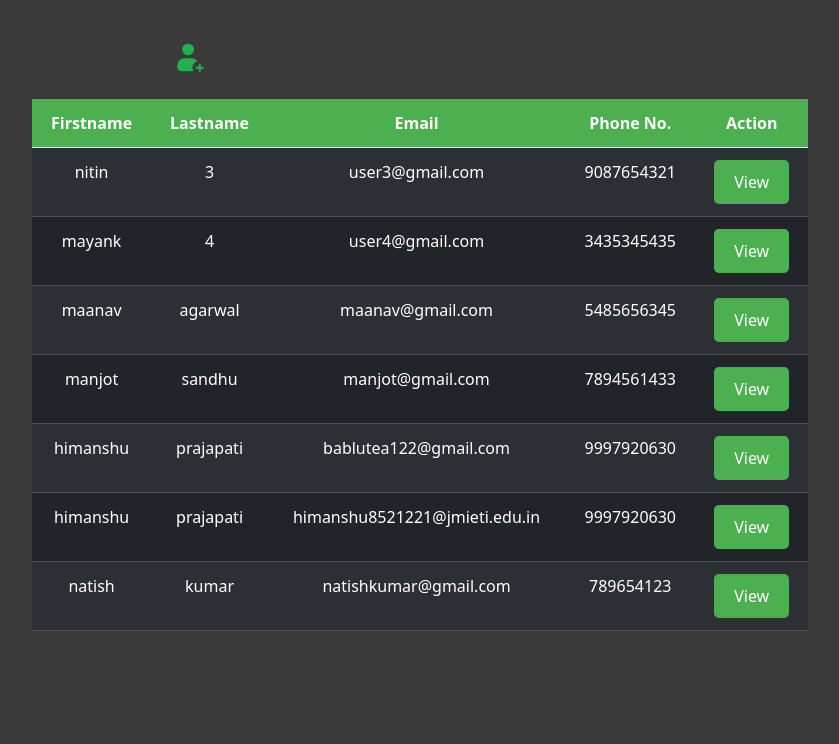
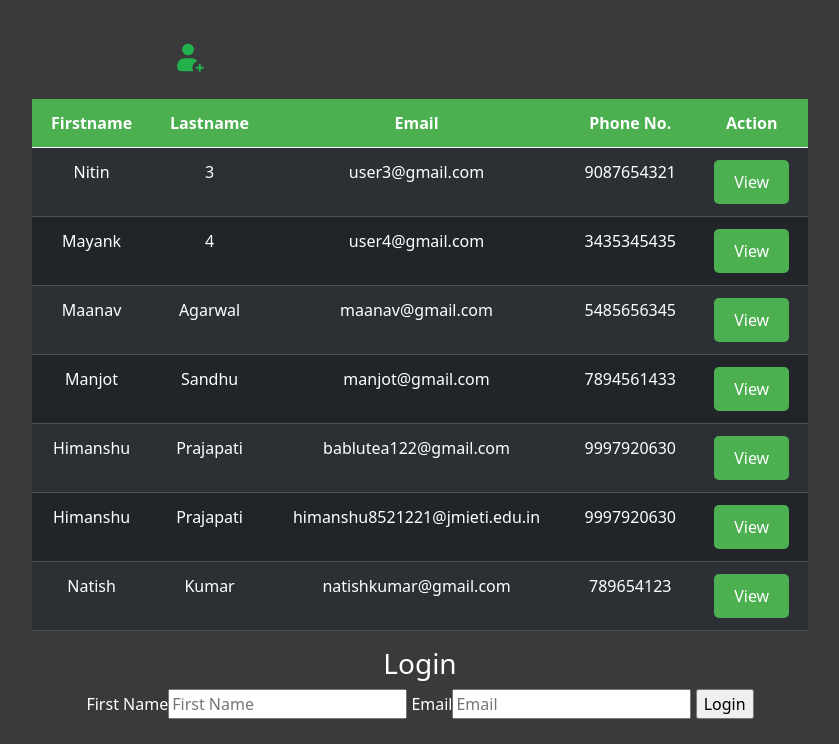
Before and after one commit to Himanshu3691/DSA_Project, a Django app: page /dsa/ in a window 1280 px wide. Shown: the part 56-800 px from the top of the page, without its empty margins (220-1059 px from the left). Run offline with Django 4.2, Linux system fonts and the light colour scheme; data comes from the database, SQL or seed files in the repository; both versions use the stored data as it was after the commit.

Commit message:
search and login system is enable basic system

```diff
--- a/dsa/template/base.html
+++ b/dsa/template/base.html
@@ -52,8 +52,9 @@
               <a class="nav-link disabled" href="#" tabindex="-1" aria-disabled="true"  style="color: white;">Others</a>
             </li> -->
           </ul>
-          <form class="d-flex">
-            <input class="form-control me-2" type="search" placeholder="Search" aria-label="Search" />
+          <form class="d-flex" action="search/" method="post">
+            {% csrf_token %}
+            <input class="form-control me-2" type="search" placeholder="Search" aria-label="Search" name="search" />
             <button class="btn btn-outline-success" type="submit">Search</button>
           </form>
         </div>
--- a/dsa/template/home.html
+++ b/dsa/template/home.html
@@ -56,8 +56,8 @@
             {% for user in context %}
               <tr class ='text-align'>
                 <td style="display:none;">{{ user.id }}</td>
-                <td class ='text-align'>{{ user.First }}</td>
-                <td class ='text-align'>{{ user.last }}</td>
+                <td class ='text-align  text-mod'>{{ user.First }}</td>
+                <td class ='text-align text-mod'>{{ user.last }}</td>
                 <td class ='text-align'>{{ user.email }}</td>
                 <td class ='text-align'>{{ user.phone_no }}</td>
                 <td class ='text-align'>
@@ -69,6 +69,18 @@
         </table>
       </div>
     </div>
+    <div class="login-container" style="text-align: center;">
+      <div class="login-form">
+        <h3>Login</h3>
+        <form action="login/" method="post">
+          {% csrf_token %}
+          <label for="first">First Name</label><input type="text" name="first" placeholder="First Name">
+          <label for="email">Email</label><input type="text" name="email" placeholder="Email">
+          <input type="submit" value="Login">
+        </form>
+      </div>
+
+    </div>
 
 
 
--- a/dsa/template/user_pro.html
+++ b/dsa/template/user_pro.html
@@ -7,6 +7,7 @@
 <div class="main">
   <div class="container">
     <div class="users">
+
       <h1>{{ context.id }}</h1>
       <h1>{{ context.First }}</h1>
       <h1>{{ context.last }}</h1>
@@ -15,6 +16,8 @@
       <a href="{% url 'code' context.id %}">Code</a>
     </div>
   </div>
+  {% if login %}
+
   <div class="add-code">
     <div class="form-code">
       <form action="coderegister/" method="post">
@@ -26,6 +29,8 @@
       </form>
     </div>
   </div>
+  {% endif %}
+
 </div>
 
 {% comment %} <a href="/dsa/about"><button>About Page</button></a> {% endcomment %}
--- a/dsa/urls.py
+++ b/dsa/urls.py
@@ -9,6 +9,9 @@ urlpatterns = [
     path('user_pro/<int:id>/coderegister/', coderegister, name='coderegister'),
     path('code/<int:id>', Code.as_view(), name='code'),
     path('register/', register, name='register'),
+    path('search/', search, name='search'),
+    path('login/', login, name='login'),
+
 
 
 ]
--- a/dsa/views.py
+++ b/dsa/views.py
@@ -4,9 +4,16 @@ from .models import User,UserCode
 
 from django.views import View
 
-
+name = 'test'
+email = 'test@gmail.com'
 def about(request):
     return render(request, "about.html")
+
+def login_status(name = 'test', email = 'test@gmail.com'):
+    return name, email
+def login_data():
+    name, email = login_status()
+    print(name,email,"-----------------")
 
 
 def home(request):
@@ -17,8 +24,19 @@ def home(request):
 
 class UserPro(View):
     def get(self, request, id):
+        global name,email
+        login = False
         user_data = User.objects.get(id = id)
-        return render(request, 'user_pro.html',{"context":user_data})
+        user_mail = User.objects.get(id = id).email
+        name,email = name.lower(),email.lower(  )
+        # print(name,email,user_data,user_mail,"-----------------")
+        if name == user_data.First and email == user_mail:
+            login = True
+            name = 'test'
+            email = 'test@gmail.com'
+        data = {"context":user_data,'login':login}
+        # print(name,email,"-----------------global wali ahi is baaar")
+        return render(request, 'user_pro.html',data)
 
 class Code(View):
     def get(self, request, id):
@@ -43,6 +61,11 @@ def register(request):
         email = request.POST.get('email')
         phone_no = request.POST.get('phone')
         data_send = True
+        # sti = 'this is as fgsad'
+        fname = fname.lower()
+        lname = lname.lower()
+        email  = email.lower()
+        phone_no =  phone_no.lower()
         new_user = User(First=fname, last=lname, email=email, phone_no=phone_no)
         new_user.save()
         request.session['data_send'] = data_send
@@ -66,3 +89,32 @@ def coderegister(request,id):
         new_code.save()
         return redirect('/dsa/')
     return render(request,'user_pro.html')
+
+
+def search(request):
+    if request.method == 'POST':
+        search = request.POST.get('search')
+        search = search.lower()
+        user_data = User.objects.filter(First = search)
+        print(user_data,"-----------------user_data")
+        return render(request, 'home.html',{"context":user_data})
+    return render(request, 'home.html')
+
+def login(request):
+    if request.method == 'POST':
+        global name,email
+        first = request.POST.get('first')
+        email = request.POST.get('email')
+        # print(email,first)
+        name = first # do not use these global variables
+        email = email # do not use these global variables
+        # print(email,name,"-----------------")
+        user_data = User.objects.filter(First = first.lower(),email = email)
+        # print(user_data,"-----------------user_data")
+
+        if user_data:
+            return redirect('/dsa/')
+        else:
+            return HttpResponse("Invalid user")
+
+    return redirect('/dsa/')
--- a/static/dsa-static/css/home.css
+++ b/static/dsa-static/css/home.css
@@ -22,8 +22,14 @@ body {
   padding: 20px;
 }
 
+.text-align{
+  text-transform: sentence-case;
+  /* color: red; */
+}
+.text-mod{
+  text-transform: capitalize;
 
-
+}
 
 .container {
   max-width: 800px;
```
Also changed, not shown: db.sqlite3. Lines whose indentation alone changed are shown as unchanged.
